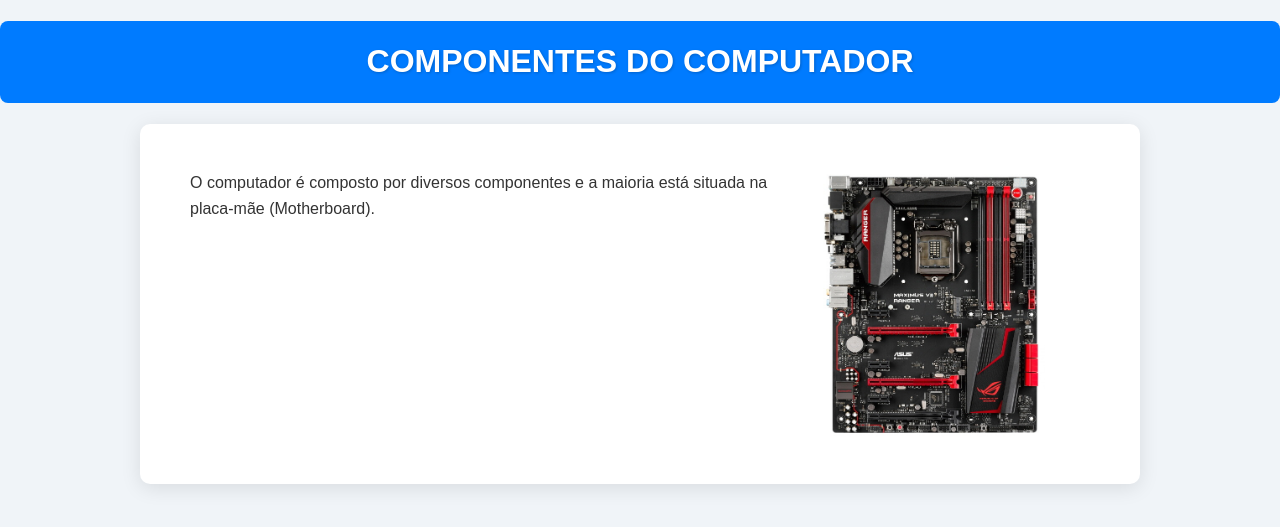
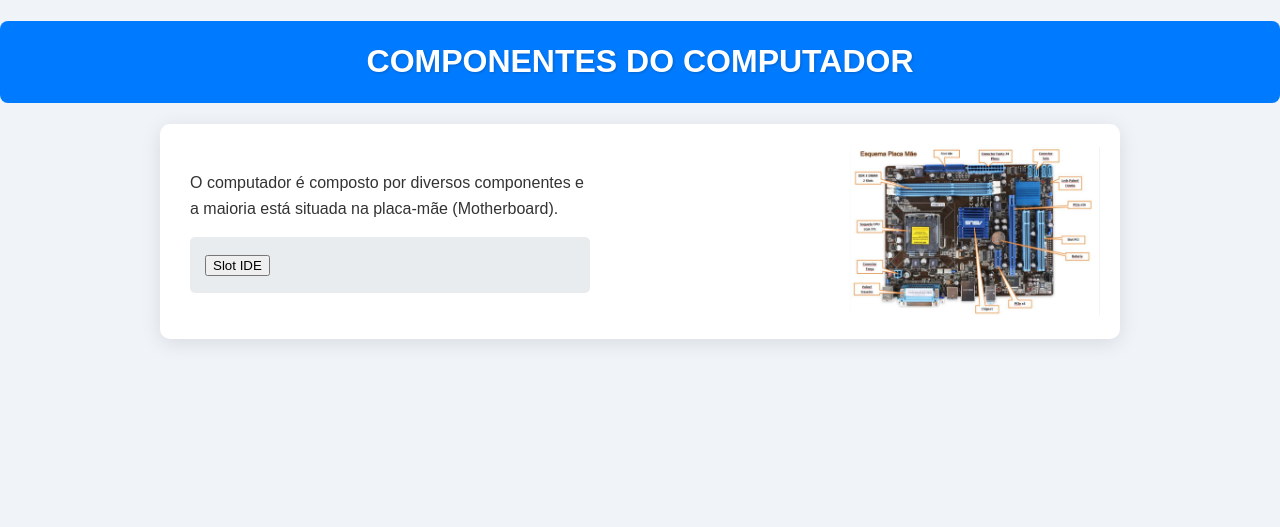
Before and after one commit to Eudneygabriel/python, a Flask app: page /pagina12 in a window 1280 px wide. Shown: the top 527 px of the page. Run offline with Flask 3, Linux system fonts and the light colour scheme.

Commit message:
melhorando o site

```diff
--- a/app.py
+++ b/app.py
@@ -62,10 +62,12 @@ def pagina10():
 def pagina11():
     return render_template('Organização de um Computador.html')
 
+
 #pagina 12
 @app.route('/pagina12')
 def pagina12():
     return render_template('Componentes do Computador.html')
 
+
 if __name__ == '__main__':
     app.run(debug=True)
--- /dev/null
+++ b/static/Componentes do Computador.js
@@ -0,0 +1,29 @@
+// Função para abrir o modal do Slot IDE
+function abrirMiniPagina() {
+  document.getElementById("modal-slot-ide").style.display = "flex";
+}
+
+// Função para fechar o modal
+function fecharModal() {
+  document.getElementById("modal").style.display = "none";
+  document.getElementById("modal-slot-ide").style.display = "none";
+}
+
+// Fechar o modal ao clicar fora do conteúdo
+window.onclick = function (event) {
+  if (event.target.classList.contains("modal")) {
+    fecharModal();
+  }
+};
+
+// Associar o evento de clique à imagem da motherboard
+document.getElementById("imagem").onclick = function () {
+  document.getElementById("modal").style.display = "flex"; // Abre o modal da imagem
+};
+
+// Fechar o modal ao clicar fora do conteúdo
+window.onclick = function (event) {
+  if (event.target.id === "modal") {
+    fecharModal();
+  }
+};
--- a/static/script.js
+++ /dev/null
@@ -1,21 +0,0 @@
-// Função para abrir o modal
-function abrirModal() {
-  document.getElementById("modal").style.display = "flex";
-}
-
-// Função para fechar o modal
-function fecharModal() {
-  document.getElementById("modal").style.display = "none";
-}
-
-// Associar o evento de clique à imagem
-document.getElementById("imagem").onclick = function () {
-  abrirModal();
-};
-
-// Fechar o modal ao clicar fora do conteúdo
-window.onclick = function (event) {
-  if (event.target.classList.contains("modal")) {
-    fecharModal();
-  }
-};
--- a/static/styles13.css
+++ b/static/styles13.css
@@ -5,6 +5,7 @@ body {
   line-height: 1.6;
   margin: 0;
   padding: 0;
+  position: relative; /* Permite que os elementos posicionados fiquem relativos a este container */
 }
 
 h1 {
@@ -21,20 +22,27 @@ h1 {
   margin: 20px auto;
   background-color: #ffffff;
   padding: 30px;
-  padding-left: 50px;
-  padding-right: 50px;
   border-radius: 10px;
   box-shadow: 0 4px 20px rgba(0, 0, 0, 0.1);
-  display: flex;
-  align-items: flex-start; /* Alinha o texto e a imagem no topo */
+  position: relative;
 }
 
 .image {
-  margin-left: 20px;
+  position: absolute; /* Permite que a imagem flutue sobre o texto */
+  top: 50%; /* Ajusta a posição vertical ao centro */
+  right: 20px; /* Ajusta a posição horizontal à direita */
+  transform: translateY(
+    -50%
+  ); /* Centraliza verticalmente em relação ao seu próprio tamanho */
+  width: 250px; /* Tamanho da imagem */
+  z-index: 1; /* Coloca a imagem acima do texto */
 }
 
 .text {
-  max-width: 600px; /* Largura máxima do texto */
+  max-width: 600px;
+  padding-right: 500px; /* Ajuste o padding se necessário */
+  position: relative; /* Garante que o texto não sobreponha a imagem */
+  z-index: 0; /* Coloca o texto abaixo da imagem */
 }
 
 ul {
@@ -66,7 +74,6 @@ footer {
   margin-top: 20px;
 }
 
-/* Estilos para a sobreposição (modal) */
 .modal {
   display: none; /* Oculta por padrão */
   position: fixed;
@@ -74,18 +81,32 @@ footer {
   left: 0;
   width: 100%;
   height: 100%;
-  background-color: rgba(0, 0, 0, 0.8); /* Fundo escuro com transparência */
+  background-color: rgba(0, 0, 0, 0.8);
   justify-content: center;
   align-items: center;
   z-index: 10; /* Para ficar acima do restante */
 }
 
-.modal img {
-  max-width: 90%;
-  max-height: 90%;
+.modal-content {
+  background-color: white;
+  padding: 20px;
   border-radius: 8px;
+  text-align: left;
+  position: relative;
+  z-index: 11; /* Para ficar acima do fundo do modal */
 }
 
 .modal.show {
   display: flex; /* Mostra o modal */
 }
+
+.image-slot-ide {
+  position: absolute; /* Permite que a imagem flutue sobre o texto */
+  top: 50%; /* Ajusta a posição vertical ao centro */
+  right: 20px; /* Ajusta a posição horizontal à direita */
+  transform: translateY(
+    -50%
+  ); /* Centraliza verticalmente em relação ao seu próprio tamanho */
+  width: 150px; /* Tamanho da imagem do Slot IDE */
+  z-index: 1; /* Coloca a imagem acima do texto */
+}
--- a/templates/Componentes do Computador.html
+++ b/templates/Componentes do Computador.html
@@ -4,7 +4,6 @@
     <meta charset="UTF-8" />
     <meta name="viewport" content="width=device-width, initial-scale=1.0" />
     <title>Componentes do Computador</title>
-    <!-- Link para o CSS -->
     <link
       rel="stylesheet"
       href="{{ url_for('static', filename='styles13.css') }}"
@@ -18,23 +17,72 @@
           O computador é composto por diversos componentes e a maioria está
           situada na placa-mãe (Motherboard).
         </p>
-      </div>
-      <div id="modal" class="modal" onclick="fecharModal()">
-        <img id="modal-img" src="{{ url_for('static', filename='img1.jpeg') }}" alt="Imagem Ampliada">
+        <ul>
+          <li>
+            <button class="btn" onclick="abrirMiniPagina()">Slot IDE</button>
+          </li>
+        </ul>
       </div>
 
+      <!-- Imagem principal -->
       <img
-        src="{{ url_for('static', filename='img1.jpeg') }}"
-        alt="Descrição da Imagem"
+        src="{{ url_for('static', filename='imagem.png') }}"
+        alt="Motherboard"
         class="image"
         id="imagem"
-        width="250"
-        style="cursor: pointer;"
+        width="300"
+        style="cursor: pointer"
       />
 
+      <!-- Modal para a imagem da Motherboard -->
+      <div id="modal" class="modal" onclick="fecharModal()">
+        <div class="modal-content" onclick="event.stopPropagation();">
+          <img src="{{ url_for('static', filename='imagem.png') }}"
+          alt="Motherboard" width="1000" /* Aumente o tamanho da imagem conforme
+          necessário */ style="max-width: 90%; height: auto;" /* Ajuste a
+          largura máxima para 90% da tela */ />
+          <button onclick="fecharModal()">Fechar</button>
+        </div>
+      </div>
 
+      <!-- Modal para Slot IDE -->
+      <div id="modal-slot-ide" class="modal" onclick="fecharModal()">
+        <div class="modal-content" onclick="event.stopPropagation();">
+          <h2>Slot IDE</h2>
+          <p>
+            O slot IDE (Integrated Drive Electronics) é um conector usado para
+            conectar dispositivos de armazenamento, como discos rígidos (HDD) e
+            unidades de CD/DVD, à placa-mãe de um computador.
+          </p>
+          <h3>Função do Slot IDE</h3>
+          <ul>
+            <li>
+              <strong>Comunicação com o Disco:</strong> Permite a comunicação
+              entre a placa-mãe e o dispositivo de armazenamento, transmitindo
+              dados e alimentando a unidade.
+            </li>
+            <li>
+              <strong>Velocidade de Transferência:</strong> Embora mais lento
+              que o SATA, o IDE suportava transferências de dados suficientes
+              para os discos rígidos da época.
+            </li>
+            <li>
+              <strong>Conexão de Múltiplos Dispositivos:</strong> Geralmente, o
+              cabo IDE podia conectar até dois dispositivos no mesmo canal,
+              configurando um como "Master" e outro como "Slave".
+            </li>
+          </ul>
+          <img
+            src="{{ url_for('static', filename='imagen1.jpg') }}"
+            alt="Slot IDE"
+            class="image"
+            id="imagem-slot-ide"
+            width="250"
+          />
+        </div>
+      </div>
+    </div>
 
-    <script src="{{ url_for('static', filename='script.js') }}"></script>
-
+    <script src="{{ url_for('static', filename='Componentes do Computador.js') }}"></script>
   </body>
 </html>
```
Also changed, not shown: static/imagem.png (added), static/imagen1.jpg (added), static/img1.jpeg (deleted).
